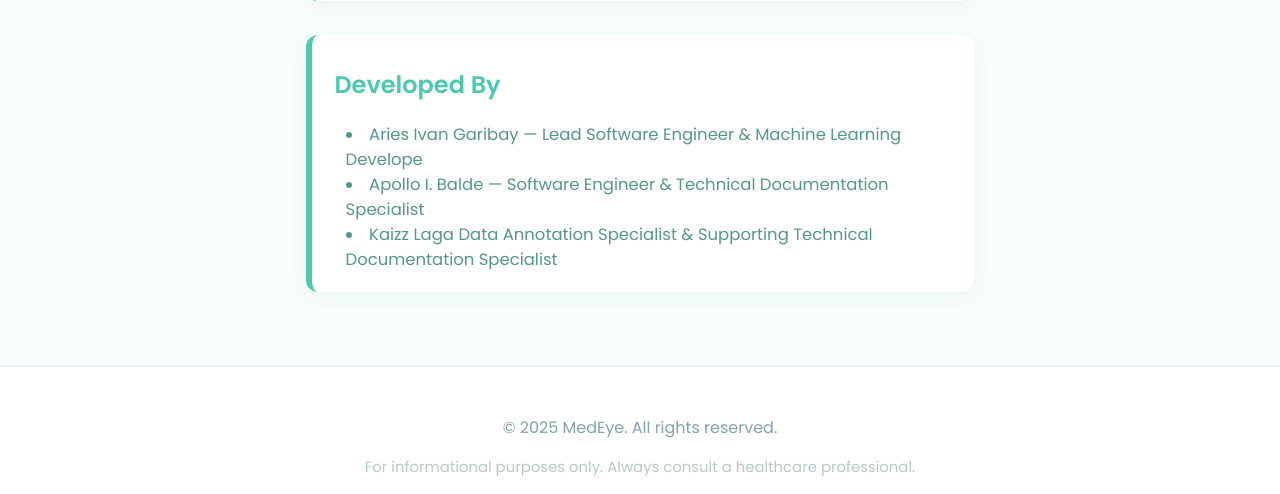
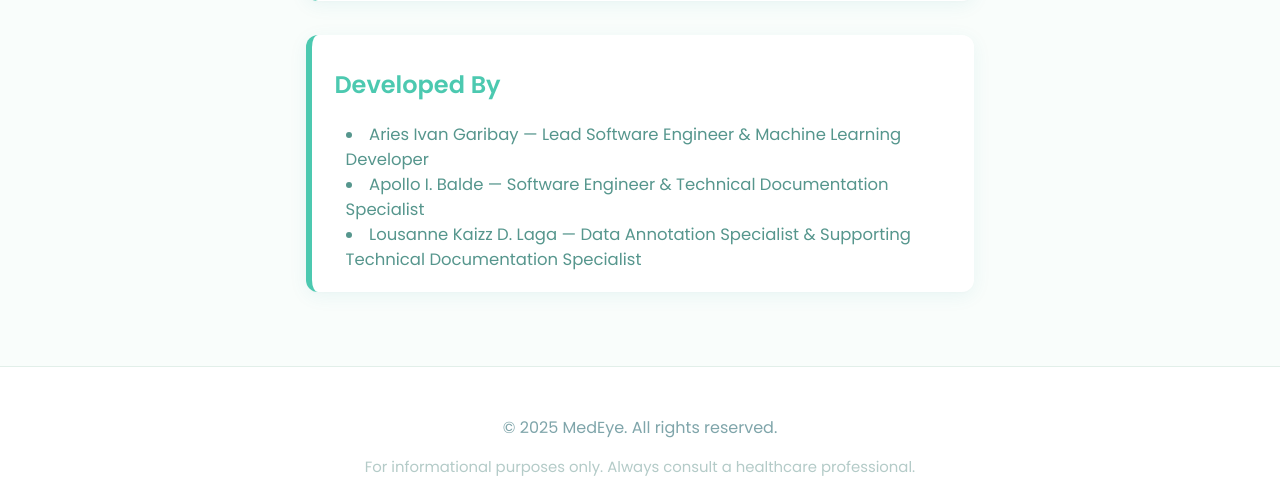
Before and after one commit to ARANNNFPS/THESIS2_MEDEYE, a Flask app: page /about in a window 1280 px wide. Shown: the part 808-1302 px from the top of the page. Run offline with Flask 3, Linux system fonts and the light colour scheme.

Commit message:
Final Version of Web version before posting the survey

```diff
--- a/static/css/index.css
+++ b/static/css/index.css
@@ -226,6 +226,7 @@ body {
     line-height: 1.7;
     color: #5a6c7d;
     margin: 0;
+    text-align: justify;
 }
 
 /* =====================
@@ -361,6 +362,7 @@ body {
     line-height: 1.7;
     color: #5a6c7d;
     margin: 0;
+    text-align: justify;
 }
 
 /* =====================
--- a/templates/about.html
+++ b/templates/about.html
@@ -33,9 +33,9 @@
         <section class="about-section card credits">
             <h2>Developed By</h2>
             <ul>
-                <li>Aries Ivan Garibay — Lead Software Engineer & Machine Learning Develope</li>
+                <li>Aries Ivan Garibay — Lead Software Engineer & Machine Learning Developer</li>
                 <li>Apollo I. Balde — Software Engineer & Technical Documentation Specialist</li>
-                <li>Kaizz Laga Data Annotation Specialist & Supporting Technical Documentation Specialist</li>
+                <li>Lousanne Kaizz D. Laga — Data Annotation Specialist & Supporting Technical Documentation Specialist</li>
                 <!-- Add additional credits as needed -->
             </ul>
         </section>
```
